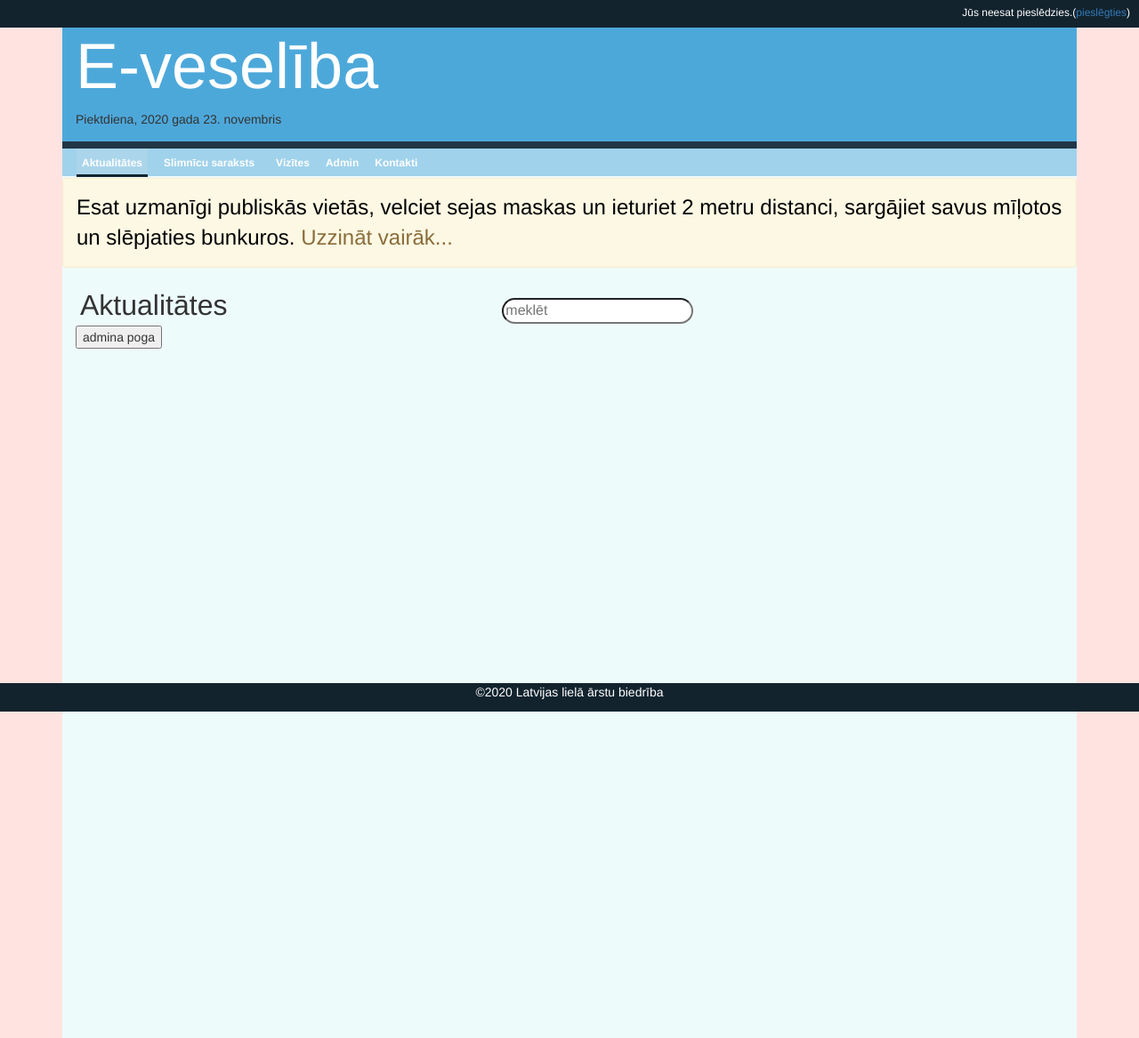
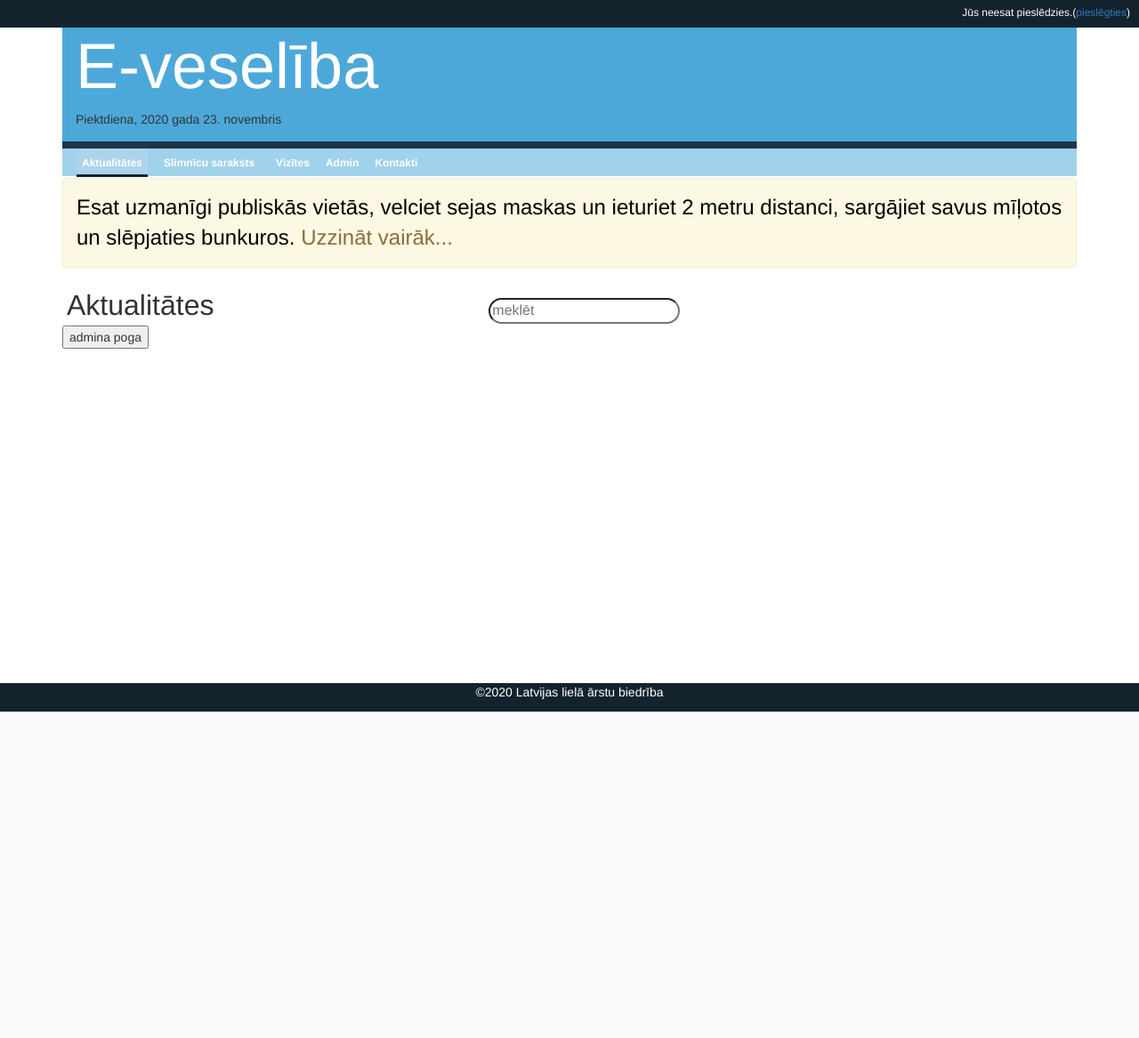
Before and after one commit to rvtprog-2020/dp23-5grupa-medicina, a Flask app: page / in a window 1280 px wide. Shown: the whole page at 89% size. After the commit the page ends 800 px from the top, so only its background shows below. Run offline with Flask 2, Linux system fonts and the light colour scheme; some libraries are stand-ins or nearby versions.

Commit message:
wwe paid

```diff
--- a/templates/layout.html
+++ b/templates/layout.html
@@ -12,13 +12,11 @@
     <meta name="viewport" content="width=device-width, initial-scale=1.0">
     <title>Document</title>
 </head>
-<body style="background-color:#FFE3E0;">
 <body class="parlized">
 
     <div class="topline">
         <h6 class="pies">Jūs neesat pieslēdzies.(<a class="url" href='/login'>pieslēgties</a>)</h6>
     </div>
-
     <div class="container">
         <div class="title">
             <h1 style="color: white; font-size:72px;">E-veselība</h1>
@@ -26,7 +24,7 @@
         </div>
     <div class="middleline"></div>
 
-    <div class="navigation" style="background-color:#EEFBFB; height:1000px;">
+    <div class="navigation">
         <ul class="navigationUL">
                 <!-- Links -->
                 <div class= "a1">
@@ -81,12 +79,10 @@
         <div class="alert alert-warning center-block" role="alert">
             <h style="color:black;">Esat uzmanīgi publiskās vietās, velciet sejas maskas un ieturiet 2 metru distanci, sargājiet savus mīļotos un slēpjaties bunkuros.</h><h href="#"> Uzzināt vairāk...</h>
         </div>
-    <div style="padding-left:15px;">
+
     {% block content %}
 
     {% endblock %}
-    </div>
-        </div>
         </div>
         <div class="bottomline">©2020 Latvijas lielā ārstu biedrība</div>
     </body>
```
